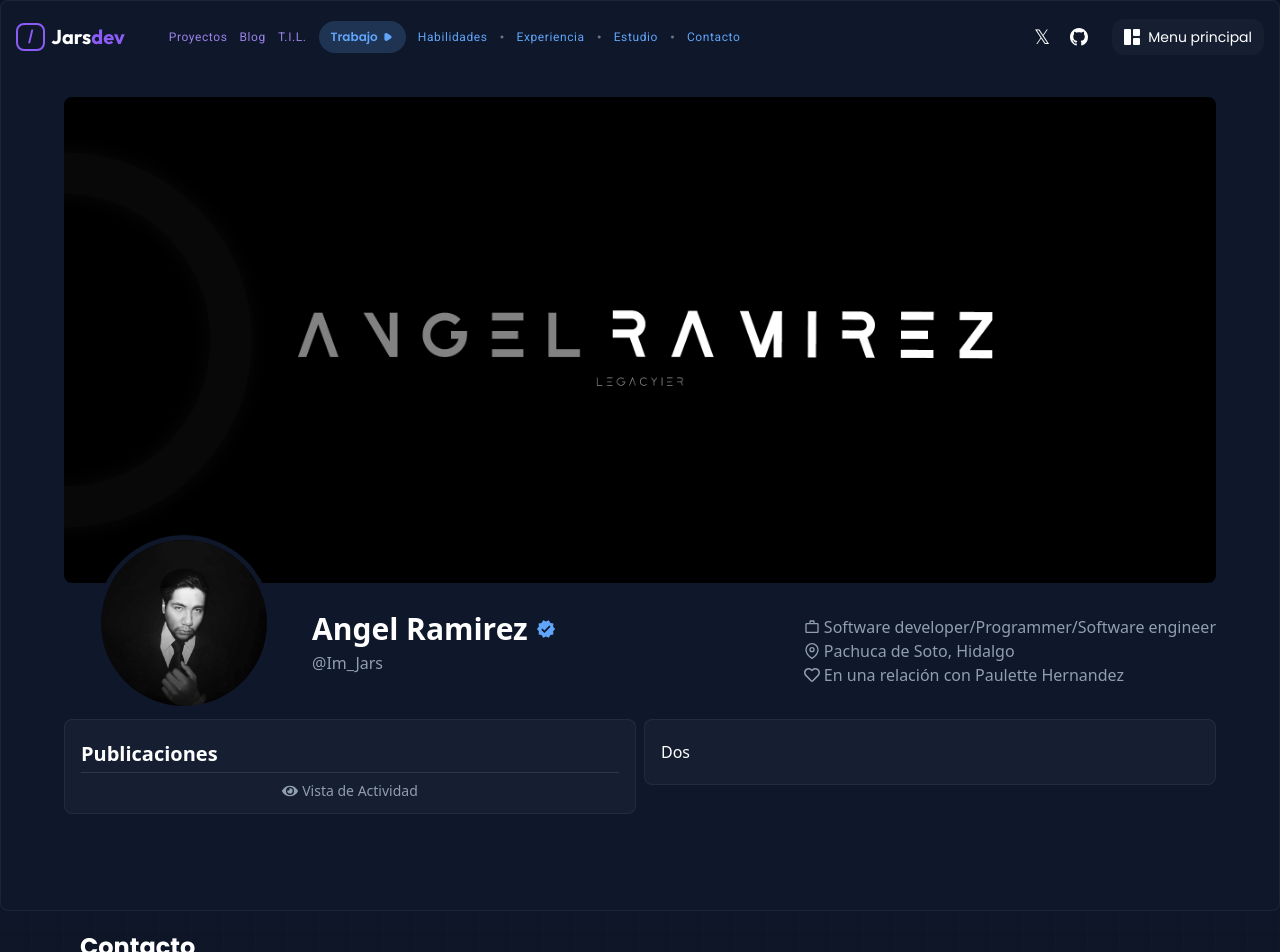
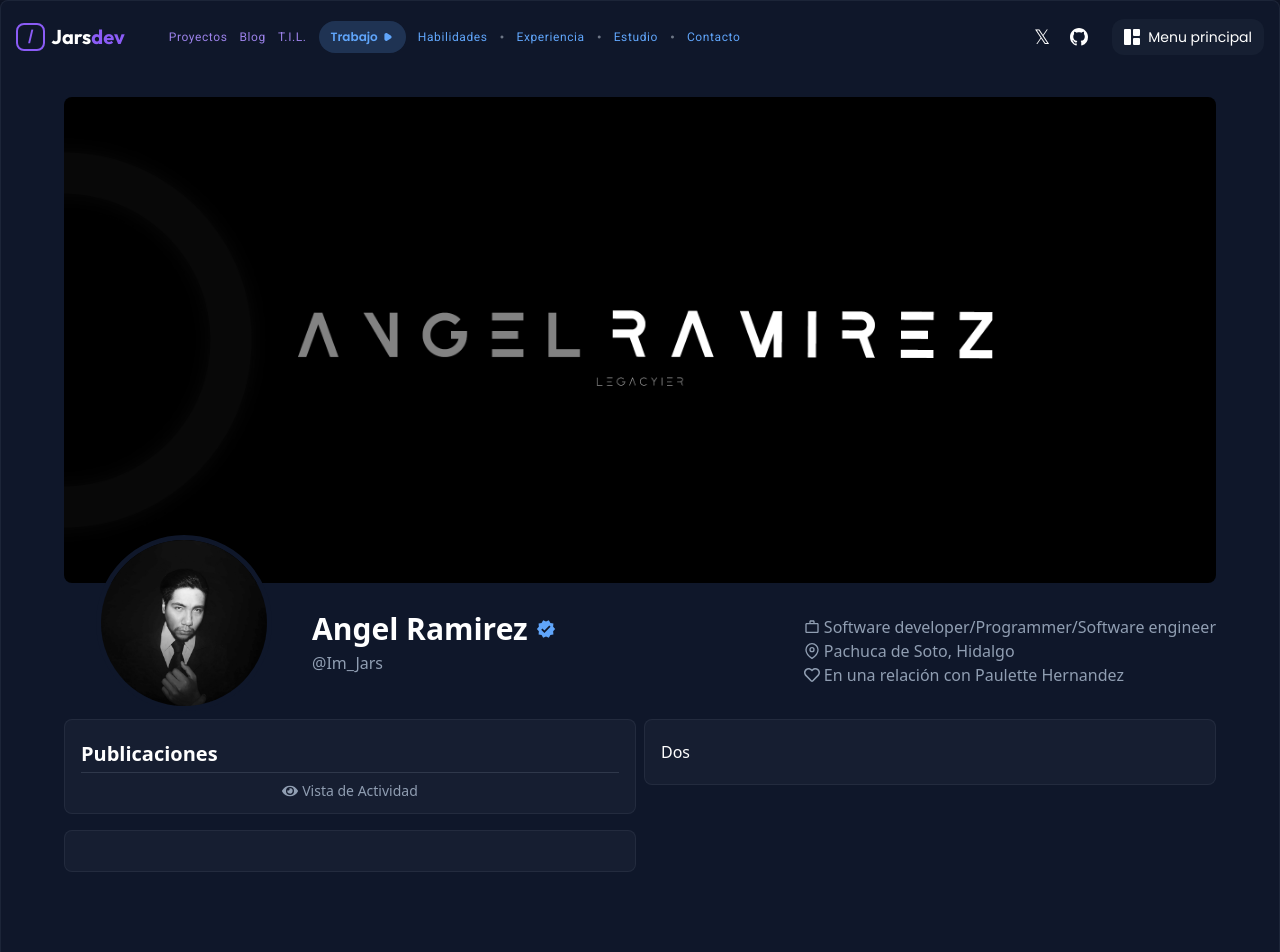
Before and after one commit to ImJars/Development-full-coding, a React (Vite) app: page /blog in a window 1280 px wide. Shown: the top 952 px of the page. Built offline with nearby package versions, Linux system fonts and the light colour scheme.

Commit message:
Update blog-status

```diff
--- a/src/blog_profile.jsx
+++ b/src/blog_profile.jsx
@@ -97,7 +97,7 @@ function BlogProfile() {
             </section>
             <section className="content-wrapped mx-auto rounded-lg font-sans">
               <div className="flex gap-2">
-                <div className="flex-1">
+                <div className="flex flex-col flex-1 gap-4">
                   <SectionProfile>
                     <h1 className="font-bold text-xl mb-1">
                       Publicaciones
@@ -107,6 +107,9 @@ function BlogProfile() {
                       <FaEye className="mt-1"/>
                       <h2 className="mt-1 text-sm">Vista de Actividad</h2>
                     </div>
+                  </SectionProfile>
+                  <SectionProfile>
+
                   </SectionProfile>
                 </div>
                 <div className="flex-1">
```
Also changed, not shown: src/components/blog/status.jsx (added, +11 -0 lines).
